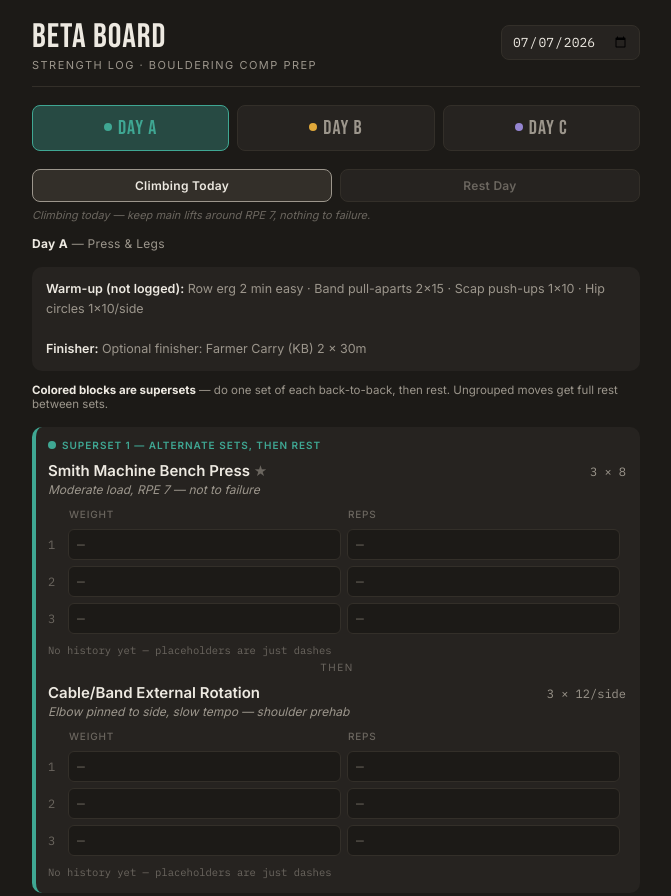
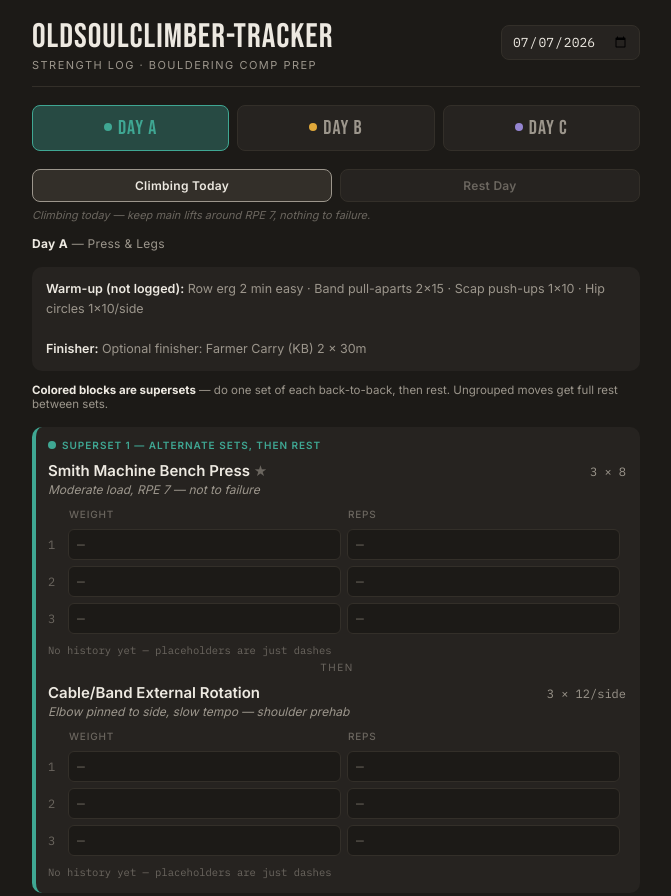
Before and after one commit to mattanFeldman/WorkOutTracker, a plain HTML site: page index.html in a window 1280 px wide. Shown: the top 896 px of the page, without its empty margins (304-975 px from the left). Drawn offline with Linux system fonts and the light colour scheme; no server answers.

Commit message:
Update index.html

```diff
--- a/index.html
+++ b/index.html
@@ -330,7 +330,7 @@
 <div class="wrap">
   <header>
     <div>
-      <div class="title">BETA BOARD</div>
+      <div class="title">OldSoulClimber-Tracker</div>
       <div class="subtitle">Strength Log · Bouldering Comp Prep</div>
     </div>
     <input type="date" id="dateInput" class="date-input" />
```
